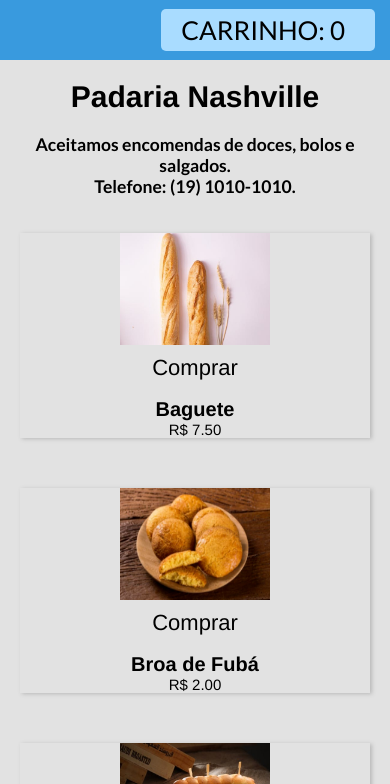
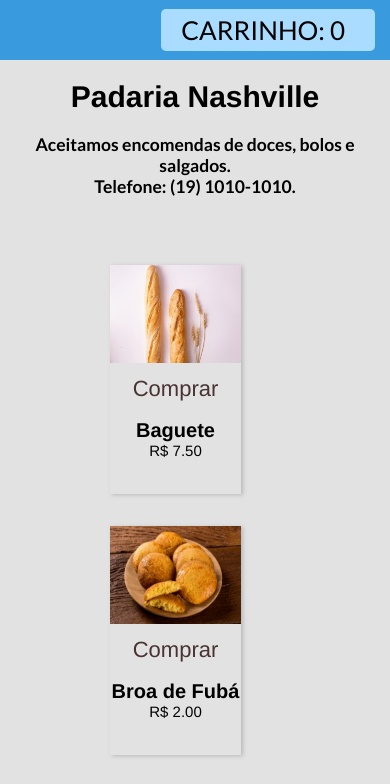
Before and after one commit to Lucbm99/Site-Padaria, a plain HTML site: page index.html in a window 390 px wide. Shown: the top 784 px of the page. Drawn offline with Linux system fonts and the light colour scheme; a web font is replaced by a local one.

Commit message:
Atualização CSS - 08/01/20

```diff
--- a/_css/style.css
+++ b/_css/style.css
@@ -71,47 +71,46 @@ h3 {
 }
 .padaria-item {
     text-align: center;
-    max-width:250px;
-    font-family:'Hepta Slab', Helvetica, Arial;
-    margin:0 auto 50px auto;
+    max-width: 250px;
+    font-family: 'Hepta Slab', Helvetica, Arial;
+    margin: 32px 90px;
     box-shadow: 2px 1px 4px #b9b9b9;
-
+    min-height: 311px;
 }
 .padaria-item a {
-    display:flex;
+    display: flex;
     flex-direction: column;
-    align-items:center;
+    align-items: center;
     text-decoration: none;
 }
-.padaria-item--img {
-    width:150px;
-    height:150px;
-}
+
 .padaria-item--img img {
-    width:100%;
-    height:auto;
+    width: 100%;
+    height: auto;
 }
 .padaria-item--add {
-    line-height:50px;
-    border-radius:25px;
-    text-align:center;
-    color:#000;
-    font-size:22px;
-    cursor:pointer;
-    margin-top:-40px;
-    transition:all ease .2s;
+    line-height: 50px;
+    border-radius: 25px;
+    text-align: center;
+    color: #483232;
+    font-size: 22px;
+    cursor: pointer;
+    margin-top: -2px;
+    transition: all ease .2s;
 }
-
+.padaria-item a:hover .padaria-item--add {
+    text-decoration: underline;
+}
 .padaria-item--price {
-    font-size:15px;
-    color:#000;
-    margin-top:0px;
+    font-size: 15px;
+    color: #000;
+    margin-top: 0px;
 }
 .padaria-item--name {
-    font-size:20px;
+    font-size: 20px;
     font-weight: bold;
-    color:#000;
-    margin-top:5px;
+    color: #000;
+    margin-top: 5px;
 }
 .padariaWindowArea {
     position:fixed;
@@ -270,14 +269,14 @@ h3 {
     font-weight: bold;
 }
 .carrinho--finalizar {
-    padding:20px 30px;
-    border-radius:20px;
-    background-color:#ffbf00;
-    color:#FFF;
-    cursor:pointer;
-    text-align:center;
-    margin-top:20px;
-    border:2px solid #000;
+    padding: 20px 30px;
+    border-radius: 20px;
+    background-color: #F4FA58;
+    color: #000;
+    cursor: pointer;
+    text-align: center;
+    margin-top: 20px;
+    border: 2px solid #000;
     transition: all ease .2s;
     font-weight: 600;
     font-size: 20px;
@@ -305,8 +304,13 @@ h3 {
     .padaria-area {
         display:block;
     }
+    .padariaInfo--actualPrice{
+        font-size: 20px;
+    }
     .padaria-item {
         max-width:100%;
+        width: 131px;
+        min-height: 229px;
     }
     header {
         display:flex;
```
